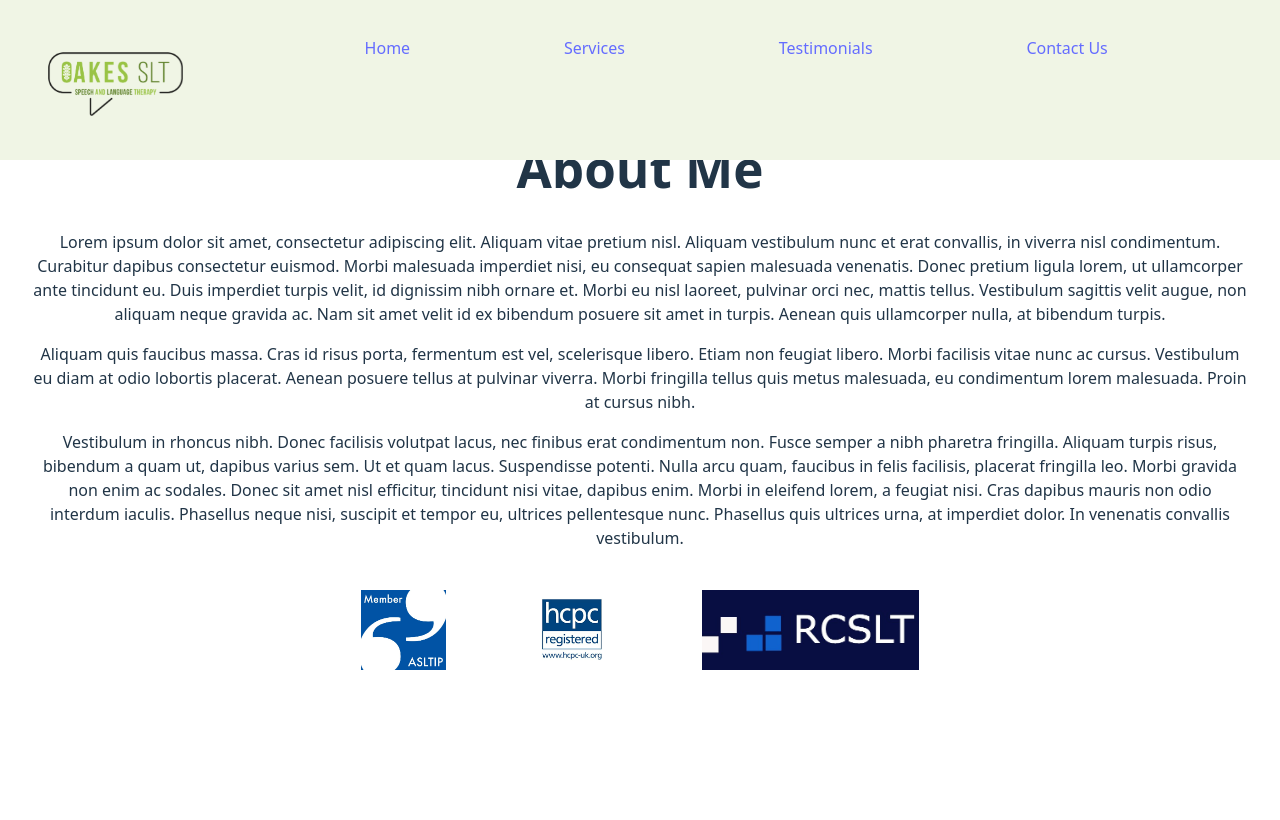
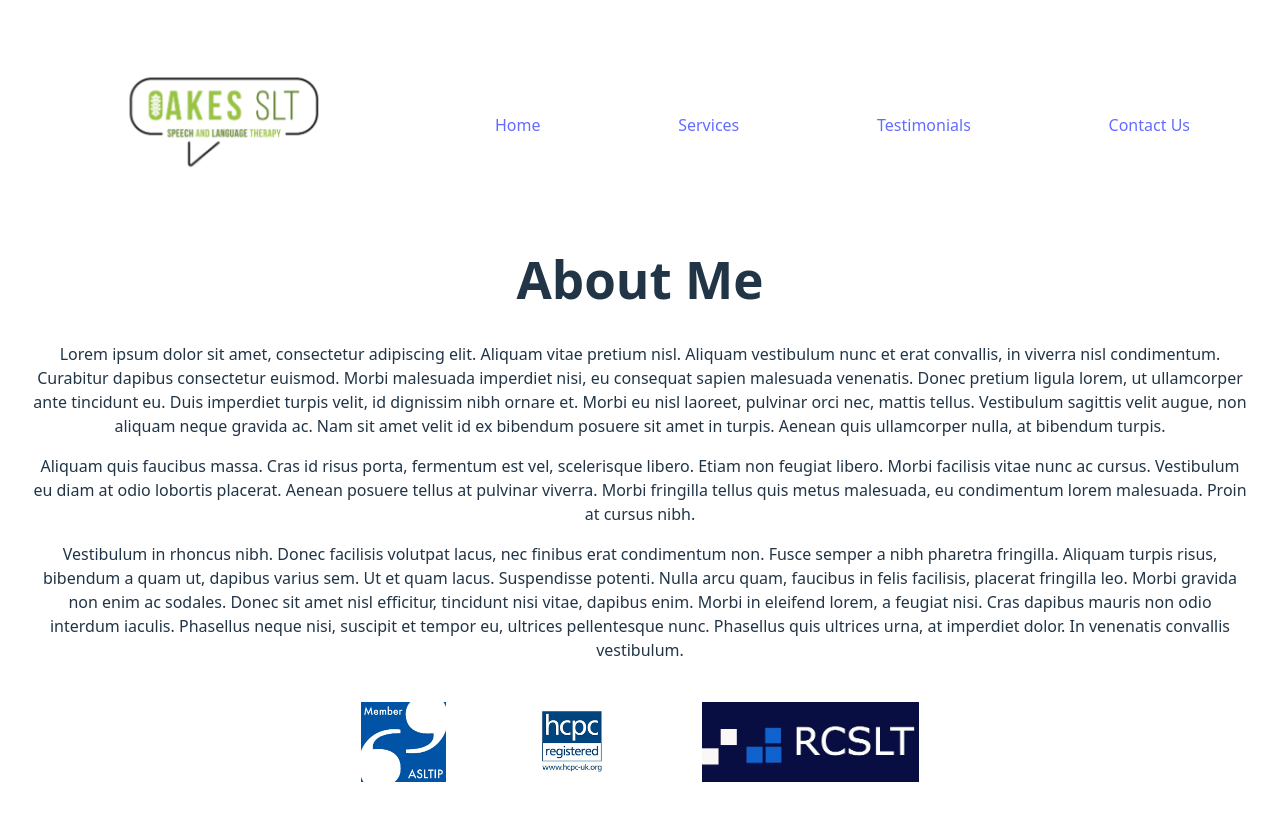
Before and after one commit to Charliesolo/oakesslt, a React (Vite) app in the folder oakesslt/: page / in a window 1280 px wide. Shown: the top 820 px of the page. Built offline with nearby package versions, Linux system fonts and the light colour scheme.

Commit message:
update css

```diff
--- a/oakesslt/src/App.css
+++ b/oakesslt/src/App.css
@@ -18,24 +18,52 @@
   filter: drop-shadow(0 0 2em #9ac445);
 }
 
-.card {
-  padding: 2em;
+.site-header {
+  background: #4f46e5;
+  color: white;
+  padding: 16px 20px;
+  box-shadow: 0 4px 10px rgba(0,0,0,0.15);
 }
 
-.header{
-  padding: 20px;
-  background-color: #f0f5e5;
-  margin-top: 0%;
-  margin: auto;
-  height: 15vh;
-  clear: both;
-  position: absolute;
-  left: 0;
-  top: 0 ;
-  text-align: justify;
-  width: 97vw;
-  overflow-x:hidden;
+.header-inner {
+  max-width: 1100px;
+  margin: 0 auto;
+
+  display: flex;
+  align-items: center;
+  justify-content: space-between;
 }
+
+.logo {
+  font-size: 1.4rem;
+  font-weight: 700;
+  margin: 0;
+}
+
+.nav {
+  display: none; /* hidden by default on mobile */
+  flex-direction: column;
+  gap: 10px;
+}
+
+.nav a {
+  color: white;
+  text-decoration: none;
+  font-weight: 500;
+}
+
+.nav a:hover {
+  text-decoration: underline;
+}
+
+@media (min-width: 768px) {
+  .nav {
+    display: flex;
+    flex-direction: row;
+    gap: 20px;
+  }
+}
+
 
 .grid-container{
   display: grid ;
@@ -73,3 +101,88 @@
   grid-row: 1;
   grid-column: 4;
 }
+
+.container {
+  margin: auto;
+  padding: 30px;
+  box-sizing: border-box;
+}
+
+.form-container {
+  background: #fff;
+  padding: 20px;
+  margin: 20px auto;
+  width: 95%;
+  max-width: 600px;
+
+  border-radius: 10px;
+  box-shadow: 0 10px 30px rgba(0,0,0,0.12);
+}
+
+.form-container form {
+  display: flex;
+  flex-direction: column;
+  gap: 16px;
+}
+
+.form-group {
+  display: flex;
+  flex-direction: column;
+}
+
+.form-container label {
+  font-weight: 600;
+  margin-bottom: 6px;
+  font-size: 0.95rem;
+}
+
+.form-container input,
+.form-container select,
+.form-container textarea {
+  padding: 12px;
+  font-size: 1rem;
+  border-radius: 6px;
+  border: 1px solid #ccc;
+  width: 100%;
+}
+
+.form-container input:focus,
+.form-container select:focus,
+.form-container textarea:focus {
+  outline: none;
+  border-color: #4f46e5;
+  box-shadow: 0 0 0 2px rgba(79,70,229,0.2);
+}
+
+@media (min-width: 768px) {
+  .form-row {
+    display: flex;
+    gap: 20px;
+  }
+
+  .form-row .form-group {
+    flex: 1;
+  }
+}
+
+.form-container button {
+  margin-top: 10px;
+  padding: 14px;
+  font-size: 1rem;
+  font-weight: 600;
+  border-radius: 8px;
+  border: none;
+  cursor: pointer;
+
+  background: #4f46e5;
+  color: #fff;
+  transition: background 0.2s ease, transform 0.1s ease;
+}
+
+.form-container button:hover {
+  background: #4338ca;
+}
+
+.form-container button:active {
+  transform: scale(0.98);
+}
--- a/oakesslt/src/components/Contact.jsx
+++ b/oakesslt/src/components/Contact.jsx
@@ -35,16 +35,21 @@ function Contact() {
   };
 
   return (
-    <div>
+    <div className="form-container">
+
       <form onSubmit={sendEmail}>
+        <legend>Contact Us</legend>
         <label htmlFor="name">Full Name:</label>
         <input id="name" name="name" type="text" required />
+        <br></br>
 
         <label htmlFor="email">Email:</label>
         <input id="email" name="email" type="email" required />
+        <br></br>
 
         <label htmlFor="message">Write a message:</label>
         <textarea id="message" name="message" required />
+        <br></br>
 
         <input type="submit" value="Send" disabled={isSubmitting} />
 
--- a/oakesslt/src/components/Header.jsx
+++ b/oakesslt/src/components/Header.jsx
@@ -3,26 +3,26 @@ import { Link } from 'react-router-dom'
 
 function Header() {
   return (
-    <div className='header'>
-        <nav className='grid-container'>
+    <header className='"site-header"'>
+        <nav className="header-inner">
             <Link to='/'>
                 <img className='logo' src={logo} alt="A green logo saying Oakes SLT 'Speech and Language Therapy' in a speech bubble" />
             </Link>
             <Link to='/'>
-                <p>Home</p>
+                <a>Home</a>
             </Link>
             <Link to='/services'>
-                <p>Services</p>
+                <a>Services</a>
             </Link>
             <Link to='/testimonials'>
-                <p>Testimonials</p>
+                <a>Testimonials</a>
             </Link>
             <Link to='/contact'>
-                <p>Contact Us</p>
+                <a>Contact Us</a>
             </Link>
 
         </nav>
-     </div>
+     </header>
   )
 }
 
```
